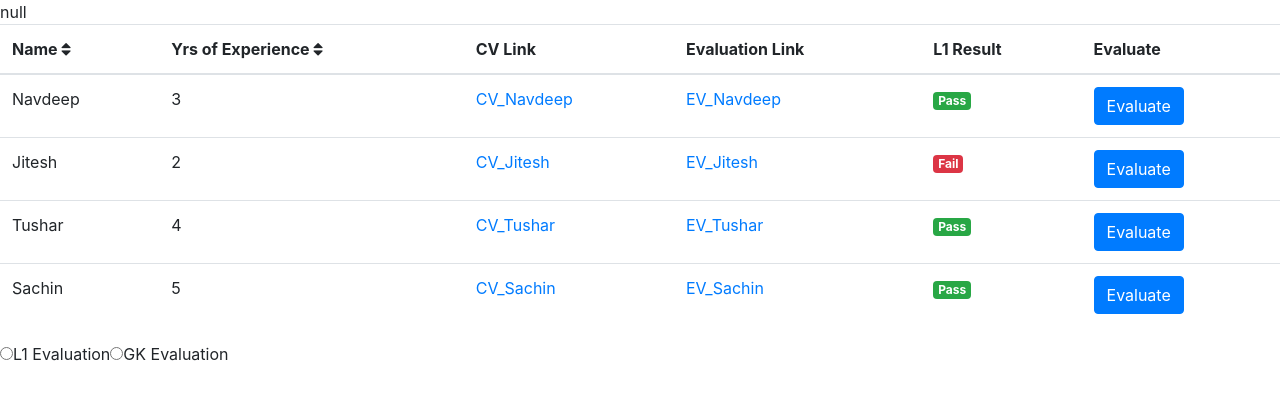
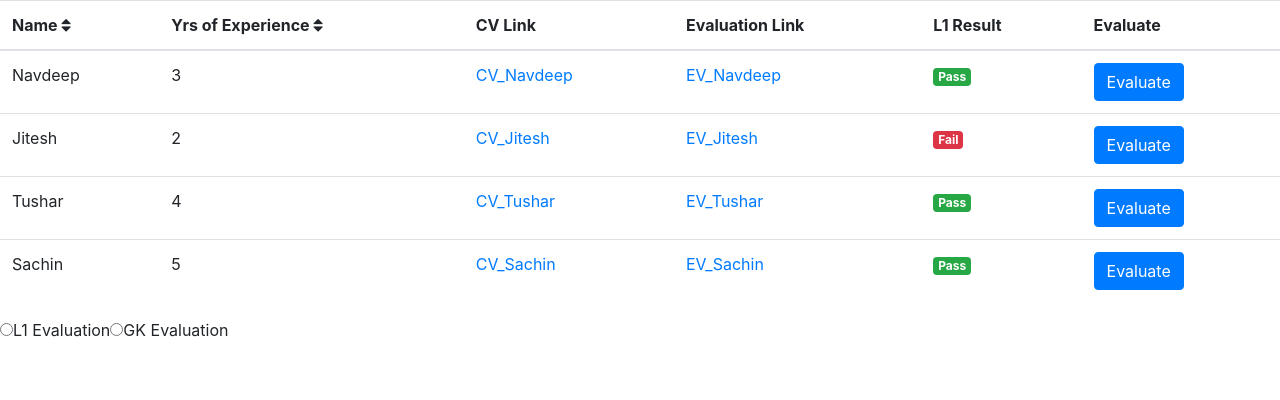
Before and after one commit to sachin9890/React-App, a React (Create React App) app: page / in a window 1280 px wide. Shown: the top 400 px of the page. Built offline with nearby package versions, Linux system fonts and the light colour scheme.

Commit message:
Temporary JSON added. HTML structure fixes.

```diff
--- a/src/component/Form/Form.js
+++ b/src/component/Form/Form.js
@@ -46,6 +46,7 @@ class Form extends Component {
                     className="col-md-2 col-form-label">
                     {ele.title}
                 </label>
+                <div className="col-sm-10">
                     <textarea
                         name={ele.name}
                         className="form-control col-md-8"
@@ -54,6 +55,7 @@ class Form extends Component {
                         disabled={ele.isReadOnly}
                         onChange={this.onChange.bind(this)}>
                     </textarea>
+                </div>
             </div>
         )
     }
@@ -96,6 +98,7 @@ class Form extends Component {
                     className="col-sm-2 col-form-label">
                     {ele.title}
                 </label>
+                <div className="col-sm-10">
                     <select
                         name={ele.name}
                         className="col-md-4 form-control"
@@ -103,6 +106,7 @@ class Form extends Component {
                         onChange={this.onChange.bind(this)}>
                         {this.selectOptions(ele.options)}
                     </select>
+                </div>
             </div>
         )
     }
--- a/src/component/Table/Table.js
+++ b/src/component/Table/Table.js
@@ -66,7 +66,6 @@ class Table extends React.Component {
         });
         return (
             <div>
-                {this.state.sortedColumn ? this.state.sortedColumn.order + ' ' + this.state.sortedColumn.header : 'null'}
                 <table className="table">
                     <thead>
                         <tr>
--- a/src/container/Dashboard.js
+++ b/src/container/Dashboard.js
@@ -5,59 +5,17 @@ import Table from '../component/Table';
 import { Modal, ModalHeader, ModalBody } from '../component/Modal';
 import Form from '../component/Form';
 
+// JSON Imports
+import formData from '../data/form-data.json';
+import userData from '../data/table-data.json';
+
 class Dashboard extends React.Component {
     constructor() {
         super();
         this.state = {
             showModal: false,
             evaluationType: '',
-            formData:[{
-                "id":"name",
-                "type": "text",
-                "placeholder": "Enter name",
-                "name": "name",
-                "title": "Name",
-                "isReadOnly":false
-              },
-              {
-                "id":"hr",
-                "type": "text",
-                "placeholder": "Enter HR",
-                "name": "hr",
-                "title": "HR"
-              },
-              {
-                "type": "number",
-                "placeholder": "Enter Testscore",
-                "name": "testscore",
-                "title": "Testscore"
-              },
-              {
-                "id":"eval",
-                "type": "select",
-                "title": "Evaluate",
-                "name": "evaluate",
-                "options": [{ "label": "Selected" }, { "label": "Rejected", "selected": true }]
-              },
-              {
-                "id":"snr",
-                "type": "select",
-                "title": "Seniority",
-                "name": "seniority",
-                "options": [{ "label": "Jr" }, { "label": "S. Sr"},{ "label": "Sr."},{ "label": "SD"}]
-              },
-              {
-                "type": "textarea",
-                "placeholder": "Write something here...",
-                "name": "feedback",
-                "title": "Feedback"
-              },
-              {
-                "type": "submit",
-                "placeholder": "enter name",
-                "name": "firstName",
-                "title": "submit"
-              }]
+            formData: formData
         }
         this.closeModal = this.closeModal.bind(this);
         this.showModal = this.showModal.bind(this);
@@ -88,31 +46,7 @@ class Dashboard extends React.Component {
     }
 
     render() {
-        const data = [{
-            name: 'Navdeep',
-            exp: 3,
-            cvLink: 'CV',
-            evLink: 'EV',
-            lOne: 'Pass'
-        }, {
-            name: 'Jitesh',
-            exp: 2,
-            cvLink: 'CV',
-            evLink: 'EV',
-            lOne: 'Fail'
-        }, {
-            name: 'Tushar',
-            exp: 4,
-            cvLink: 'CV',
-            evLink: 'EV',
-            lOne: 'Pass'
-        }, {
-            name: 'Sachin',
-            exp: 5,
-            cvLink: 'CV',
-            evLink: 'EV',
-            lOne: 'Pass'
-        }];
+        const data = userData.data;
 
         const columns = [{
             header: 'Name',
--- /dev/null
+++ b/src/data/form-data.json
@@ -0,0 +1,47 @@
+[{
+    "id":"name",
+    "type": "text",
+    "placeholder": "Enter name",
+    "name": "name",
+    "title": "Name",
+    "isReadOnly":false
+  },
+  {
+    "id":"hr",
+    "type": "text",
+    "placeholder": "Enter HR",
+    "name": "hr",
+    "title": "HR"
+  },
+  {
+    "type": "number",
+    "placeholder": "Enter Testscore",
+    "name": "testscore",
+    "title": "Testscore"
+  },
+  {
+    "id":"eval",
+    "type": "select",
+    "title": "Evaluate",
+    "name": "evaluate",
+    "options": [{ "label": "Selected" }, { "label": "Rejected", "selected": true }]
+  },
+  {
+    "id":"snr",
+    "type": "select",
+    "title": "Seniority",
+    "name": "seniority",
+    "options": [{ "label": "Jr" }, { "label": "S. Sr"},{ "label": "Sr."},{ "label": "SD"}]
+  },
+  {
+    "type": "textarea",
+    "placeholder": "Write something here...",
+    "name": "feedback",
+    "title": "Feedback"
+  },
+  {
+    "type": "submit",
+    "placeholder": "enter name",
+    "name": "firstName",
+    "title": "submit"
+  }]
--- /dev/null
+++ b/src/data/table-data.json
@@ -0,0 +1,27 @@
+{
+    "data": [{
+        "name": "Navdeep",
+        "exp": 3,
+        "cvLink": "CV",
+        "evLink": "EV",
+        "lOne": "Pass"
+    }, {
+        "name": "Jitesh",
+        "exp": 2,
+        "cvLink": "CV",
+        "evLink": "EV",
+        "lOne": "Fail"
+    }, {
+        "name": "Tushar",
+        "exp": 4,
+        "cvLink": "CV",
+        "evLink": "EV",
+        "lOne": "Pass"
+    }, {
+        "name": "Sachin",
+        "exp": 5,
+        "cvLink": "CV",
+        "evLink": "EV",
+        "lOne": "Pass"
+    }]
+}
```
Lines whose indentation alone changed are shown as unchanged.
